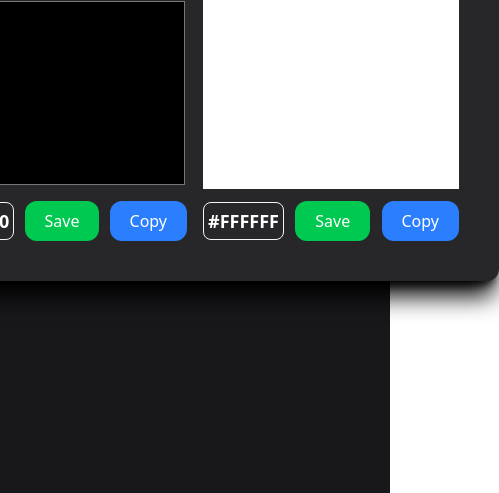
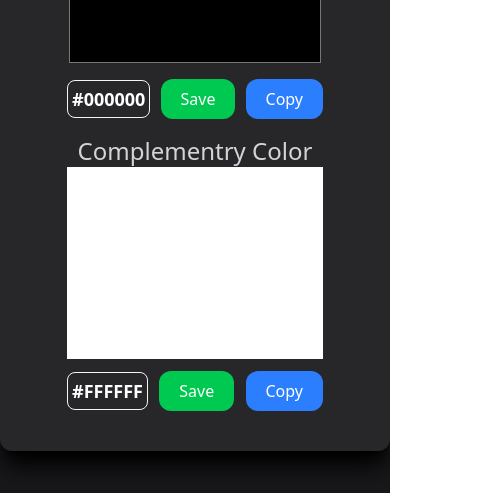
Before and after one commit to patelajay745/chai-cohort, a plain HTML site: page projects/complementryColor/index.html in a window 390 px wide. Shown: the part 351-844 px from the top of the page, 499 px wide, since content can reach past the window. Drawn offline with nearby package versions, Linux system fonts and the light colour scheme.

Commit message:
added project3 for vanilla js

```diff
--- a/projects/complementryColor/index.html
+++ b/projects/complementryColor/index.html
@@ -8,14 +8,16 @@
     <script src="https://unpkg.com/@tailwindcss/browser@4"></script>
   </head>
   <body>
-    <div class="bg-zinc-900 flex h-screen items-center justify-center">
+    <div
+      class="bg-zinc-900 flex h-screen items-center justify-center flex-wrap"
+    >
       <div
-        class="p-10 flex flex-col bg-zinc-800 rounded-xl shadow-xl shadow-black gap-4 justify-center"
+        class="p-10 flex flex-col bg-zinc-800 rounded-xl shadow-xl shadow-black gap-4 justify-center flex-wrap"
       >
         <h1 class="text-5xl font-bold text-white text-center">
           Advance Color Picker
         </h1>
-        <div class="flex gap-4 justify-between">
+        <div class="flex gap-4 justify-center sm:justify-between  flex-wrap">
           <div class="flex flex-col">
             <label class="text-center text-zinc-300 text-2xl"
               >Picked Color</label
```
